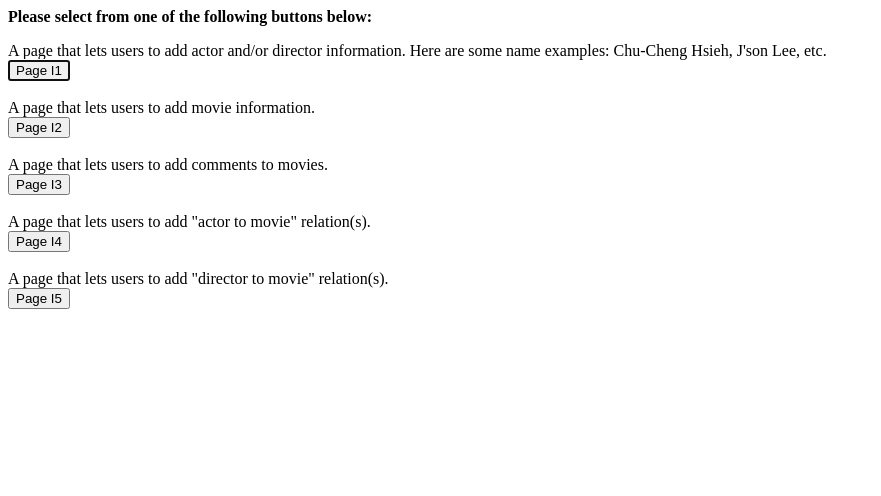
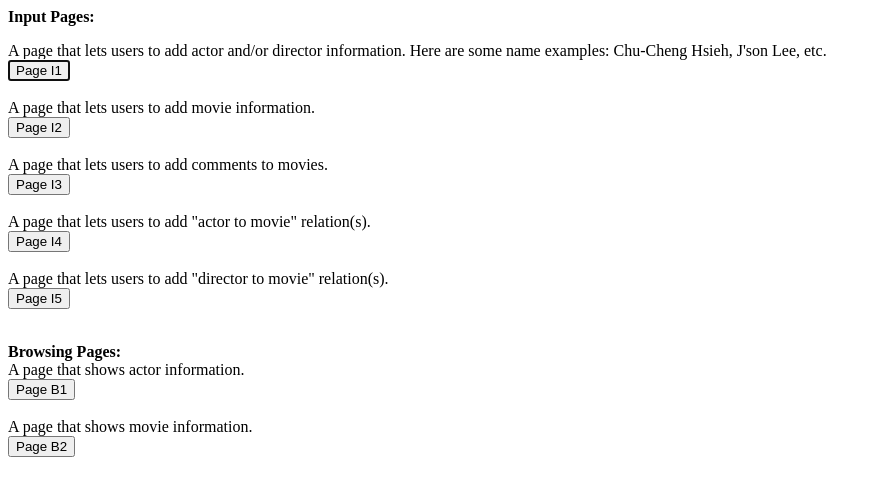
Before and after one commit to 6991ohnayrb/MovieDatabaseTraversal, a PHP site: page /home.php in a window 1280 px wide. Shown: the top 496 px of the page, without its empty margins (0-881 px from the left). Run offline with PHP 8.4, Linux system fonts and the light colour scheme.

Commit message:
add buttons to link to browsing pages from home

```diff
--- a/home.php
+++ b/home.php
@@ -6,8 +6,7 @@
 	</head>
 	<body>
 		<p>
-			<strong> Please select from one of the following buttons below: </strong> <br>
-
+			<strong> Input Pages: </strong>
 			<form name="inputPagesForm" id="inputPagesForm"  method="POST"  >
 				A page that lets users to add actor and/or director information. Here are some name examples: Chu-Cheng Hsieh, J'son Lee, etc. <br>
 			    <input type="submit" name="PageI1" value="Page I1" autofocus onclick="return true;"/> <br> <br>
@@ -22,7 +21,16 @@
 			    <input type="submit" name="PageI4" value="Page I4" autofocus onclick="return true;"/> <br> <br>
 
 			    A page that lets users to add "director to movie" relation(s). <br>
-			    <input type="submit" name="PageI5" value="Page I5" autofocus onclick="return true;"/>
+			    <input type="submit" name="PageI5" value="Page I5" autofocus onclick="return true;"/> <br> <br>
+			</form>
+
+			<strong> Browsing Pages: </strong>
+			<form name="browsingPagesForm" id="browsingPagesForm"  method="POST"  >
+			    A page that shows actor information. <br>
+			    <input type="submit" name="PageB1" value="Page B1" autofocus onclick="return true;"/> <br> <br>
+
+			    A page that shows movie information. <br>
+			    <input type="submit" name="PageB2" value="Page B2" autofocus onclick="return true;"/> <br> <br>
 			</form>
 		</p>
 
```
